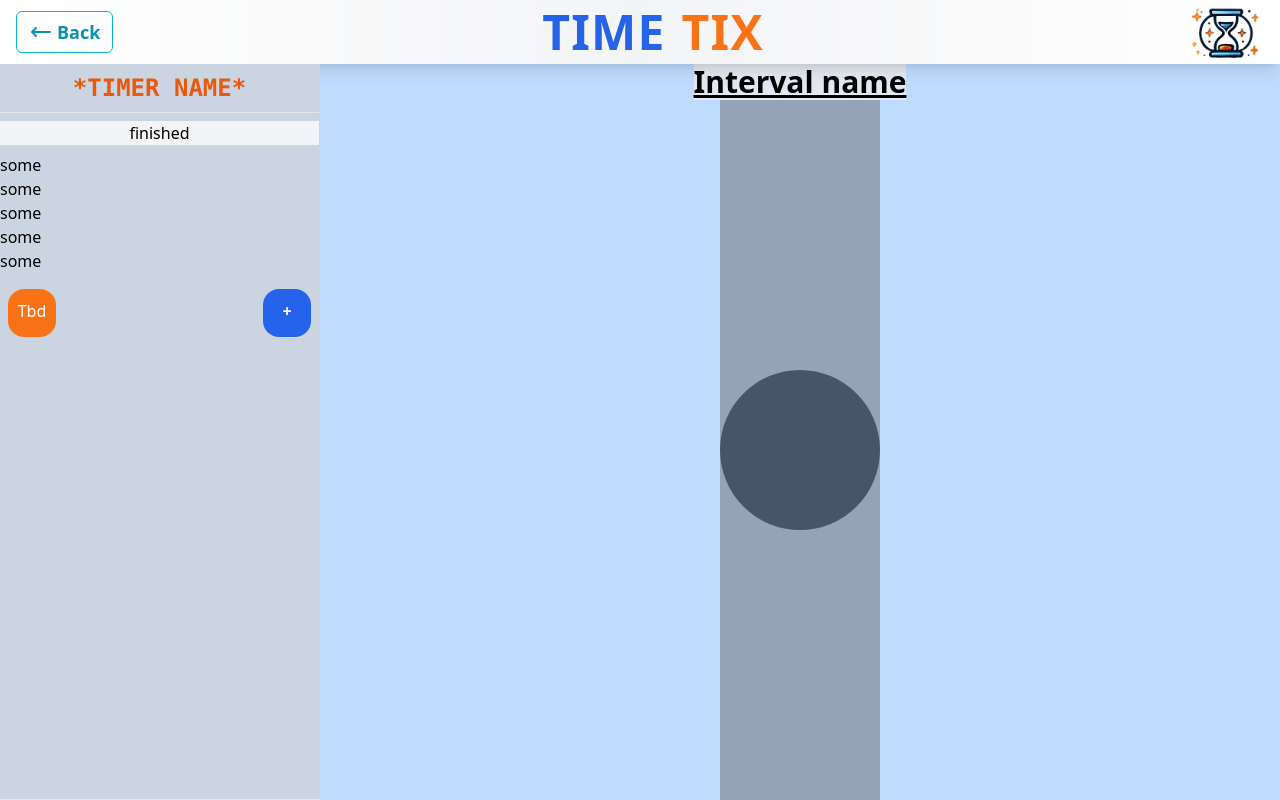
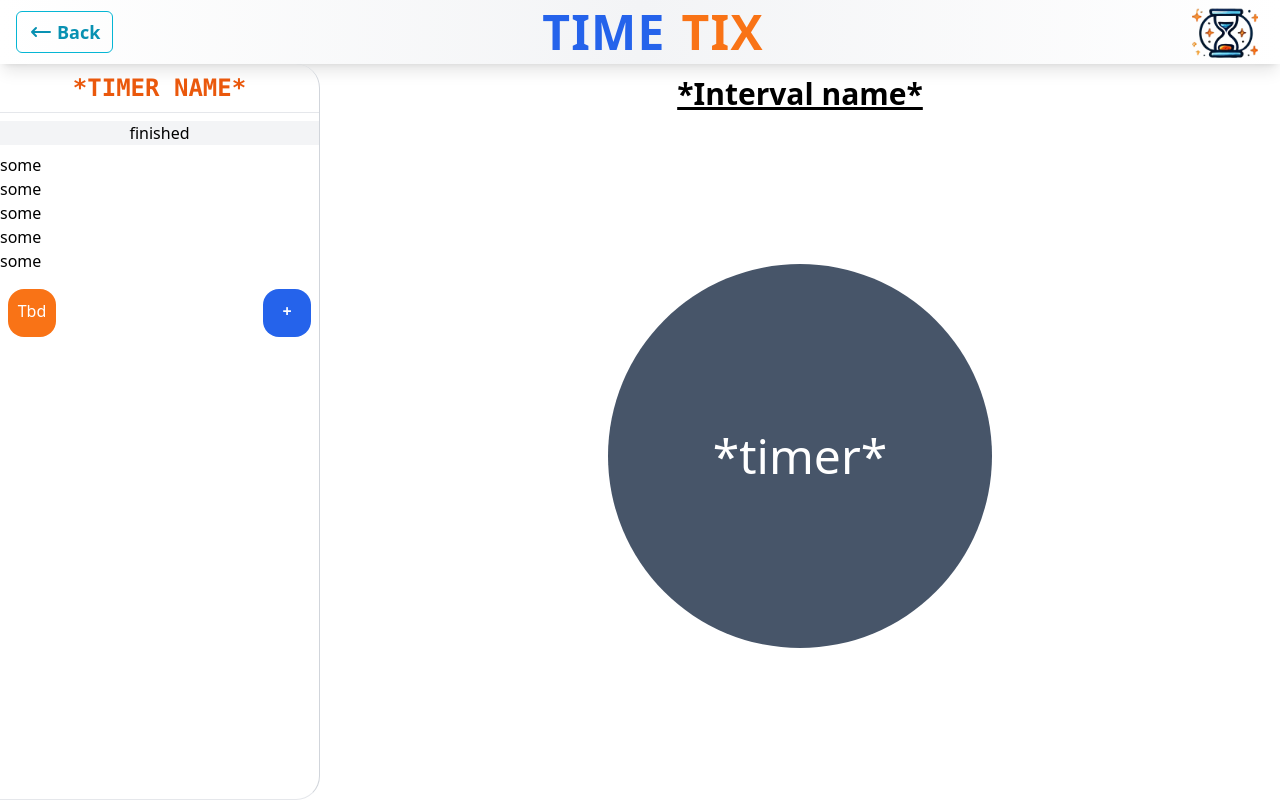
Before and after one commit to KacZbyDev/TimeX, a website: page html/index.html in a window 1280 px wide. Drawn offline with Linux system fonts and the light colour scheme.

Commit message:
clean up - remove colored backrounds

```diff
--- a/html/index.html
+++ b/html/index.html
@@ -8,8 +8,9 @@
 </head>
 
 <body>
-<div id="viewport-wrapper" class="flex flex-col h-screen bg-slate-900">
-<div id="navbar" class="flex items-center p-4 bg-gradient-to-r from-white via-gray-100 to-white shadow-lg h-16 z-10">
+<div id="viewport-wrapper" class="flex flex-col h-screen">
+
+<div id="navbar" class="flex justify-between items-center p-4 bg-gradient-to-r from-white via-gray-100 to-white shadow-lg h-16 z-10">
     <button class="inline-flex items-center border border-cyan-500 px-3 py-1.5 rounded-md text-cyan-600 hover:bg-cyan-50">
         <svg xmlns="http://www.w3.org/2000/svg" fill="none" viewBox="0 0 24 24" stroke="currentColor" class="h-6 w-6">
             <path stroke-linecap="round" stroke-linejoin="round" stroke-width="2" d="M7 16l-4-4m0 0l4-4m-4 4h18">
@@ -26,9 +27,8 @@
     <img src="../img/no-backround-no-text-logo.png" alt="Logo" class="w-15 h-14 mr-1.5 hover:hue-rotate-180 hover:-rotate-180 trasition duration-300">
 </div>
 
-<!-- <div id="user-interface-wrapper" class="h-screen justify-between bg-slate-400"> -->
-    <div id="user-interface-wrappero" class="h-full flex justify-between bg-red-400">
-        <div id="list-of-intervals" class="flex-none bg-slate-300 z-20 w-1/4 border-r-gray-300 border-r-[1px] border-b-[1px]">
+<div id="user-interface-wrappero" class="h-full flex justify-between ">
+    <div id="list-of-intervals" class="flex-none rounded-r-3xl z-20 w-1/4 border-r-gray-300 border-r-[1px] border-b-[1px]">
             <div id="list-header" class="flex justify-center items-center text-orange-600 p-2 text-2xl font-mono font-bold border-b">*TIMER NAME*</div>
             <div id="list-content" class="mt-2 mb-2 bg-gray-100 flex justify-center items-center overflow-x-hidden"> Placeholder</div>
             <div>some</div>
@@ -40,18 +40,17 @@
                 <button class="size-12 bg-orange-500 rounded-2xl text-center pb-1 text-white">Tbd</button>
                 <button class="size-12 bg-blue-600 rounded-2xl text-center pb-1 text-white font-bold">+</button>
             </div>
-        </div>
+    </div>
 
-        <div id="timer-interface-wrapper" class="flex flex-grow flex-col justify-between items-center bg-blue-200">
-            <div class="flex-none bg-slate-200 text-3xl underline-offset-2 underline font-semibold">Interval name</div>
-            <div id="timer" class="flex flex-grow  justify-center items-center bg-slate-400">
-                <div class="bg-slate-600 rounded-full size-40"></div>
-            </div>
+    <div id="timer-interface-wrapper" class="flex flex-grow flex-col justify-between items-center">
+        <div class="flex-none pt-3 text-3xl underline-offset-2 underline font-semibold">*Interval name*</div>
+
+        <div id="timer" class="flex flex-grow  justify-center items-center">
+           <div class="flex justify-center items-center text-5xl text-white bg-slate-600 rounded-full size-96">*timer*</div>
         </div>
     </div>
 </div>
 
-<!-- </div> -->
+</div>
 </body>
-
 </html>
```
Also changed, not shown: src/output.css.
